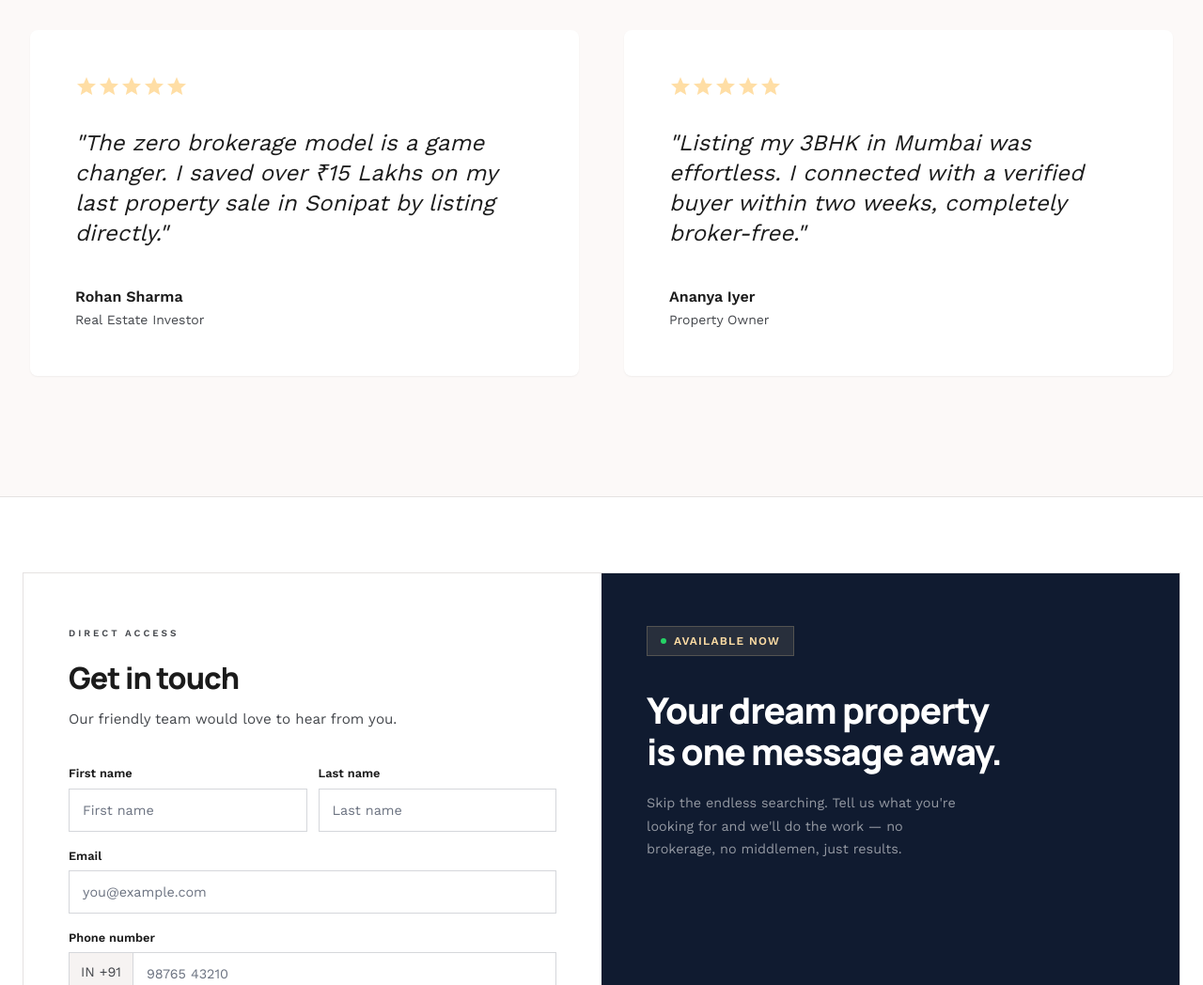
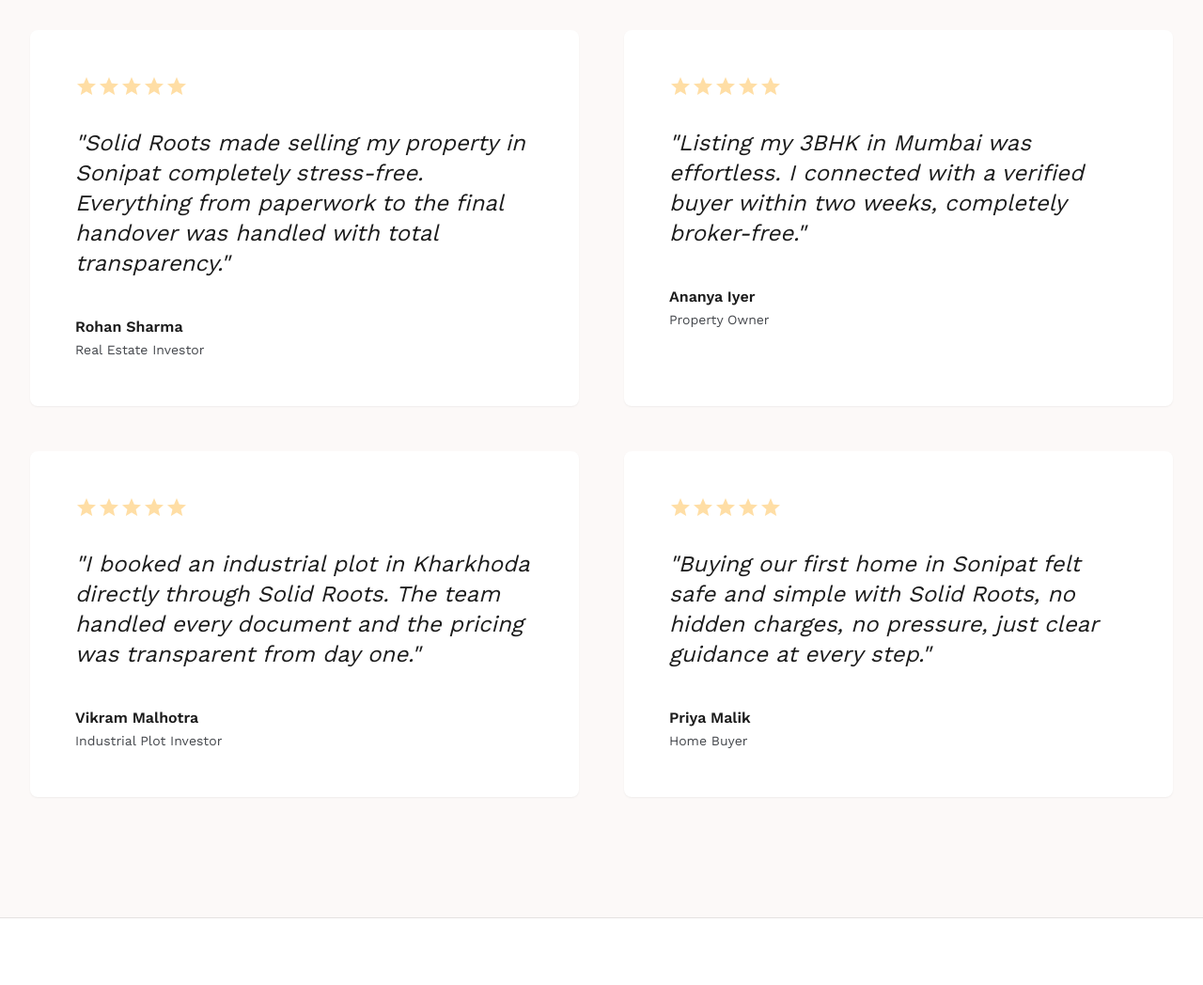
Before and after one commit to alt-solidroots/SolidRoots, a website: page public/index.html in a window 1280 px wide. Shown: the part 3900-4948 px from the top of the page at 94% size. Drawn offline with nearby package versions, Linux system fonts and the light colour scheme.

```diff
--- a/public/index.html
+++ b/public/index.html
@@ -284,7 +284,7 @@
 <span class="material-symbols-outlined" style="font-variation-settings: 'FILL' 1;">star</span>
 <span class="material-symbols-outlined" style="font-variation-settings: 'FILL' 1;">star</span>
 </div>
-<p class="text-base sm:text-lg md:text-2xl font-body italic text-on-surface leading-relaxed mb-6 md:mb-10">"The zero brokerage model is a game changer. I saved over ₹15 Lakhs on my last property sale in Sonipat by listing directly."</p>
+<p class="text-base sm:text-lg md:text-2xl font-body italic text-on-surface leading-relaxed mb-6 md:mb-10">"Solid Roots made selling my property in Sonipat completely stress-free. Everything from paperwork to the final handover was handled with total transparency."</p>
 <div class="flex items-center space-x-4">
 <div>
 <h4 class="font-bold text-on-surface">Rohan Sharma</h4>
@@ -305,6 +305,38 @@
 <div>
 <h4 class="font-bold text-on-surface">Ananya Iyer</h4>
 <span class="text-sm text-on-surface-variant">Property Owner</span>
+</div>
+</div>
+</div>
+<div class="p-5 sm:p-8 md:p-10 lg:p-12 bg-surface-container-lowest rounded-xl shadow-sm">
+<div class="flex text-tertiary-fixed mb-8">
+<span class="material-symbols-outlined" style="font-variation-settings: 'FILL' 1;">star</span>
+<span class="material-symbols-outlined" style="font-variation-settings: 'FILL' 1;">star</span>
+<span class="material-symbols-outlined" style="font-variation-settings: 'FILL' 1;">star</span>
+<span class="material-symbols-outlined" style="font-variation-settings: 'FILL' 1;">star</span>
+<span class="material-symbols-outlined" style="font-variation-settings: 'FILL' 1;">star</span>
+</div>
+<p class="text-base sm:text-lg md:text-2xl font-body italic text-on-surface leading-relaxed mb-6 md:mb-10">"I booked an industrial plot in Kharkhoda directly through Solid Roots. The team handled every document and the pricing was transparent from day one."</p>
+<div class="flex items-center space-x-4">
+<div>
+<h4 class="font-bold text-on-surface">Vikram Malhotra</h4>
+<span class="text-sm text-on-surface-variant">Industrial Plot Investor</span>
+</div>
+</div>
+</div>
+<div class="p-5 sm:p-8 md:p-10 lg:p-12 bg-surface-container-lowest rounded-xl shadow-sm">
+<div class="flex text-tertiary-fixed mb-8">
+<span class="material-symbols-outlined" style="font-variation-settings: 'FILL' 1;">star</span>
+<span class="material-symbols-outlined" style="font-variation-settings: 'FILL' 1;">star</span>
+<span class="material-symbols-outlined" style="font-variation-settings: 'FILL' 1;">star</span>
+<span class="material-symbols-outlined" style="font-variation-settings: 'FILL' 1;">star</span>
+<span class="material-symbols-outlined" style="font-variation-settings: 'FILL' 1;">star</span>
+</div>
+<p class="text-base sm:text-lg md:text-2xl font-body italic text-on-surface leading-relaxed mb-6 md:mb-10">"Buying our first home in Sonipat felt safe and simple with Solid Roots, no hidden charges, no pressure, just clear guidance at every step."</p>
+<div class="flex items-center space-x-4">
+<div>
+<h4 class="font-bold text-on-surface">Priya Malik</h4>
+<span class="text-sm text-on-surface-variant">Home Buyer</span>
 </div>
 </div>
 </div>
```
